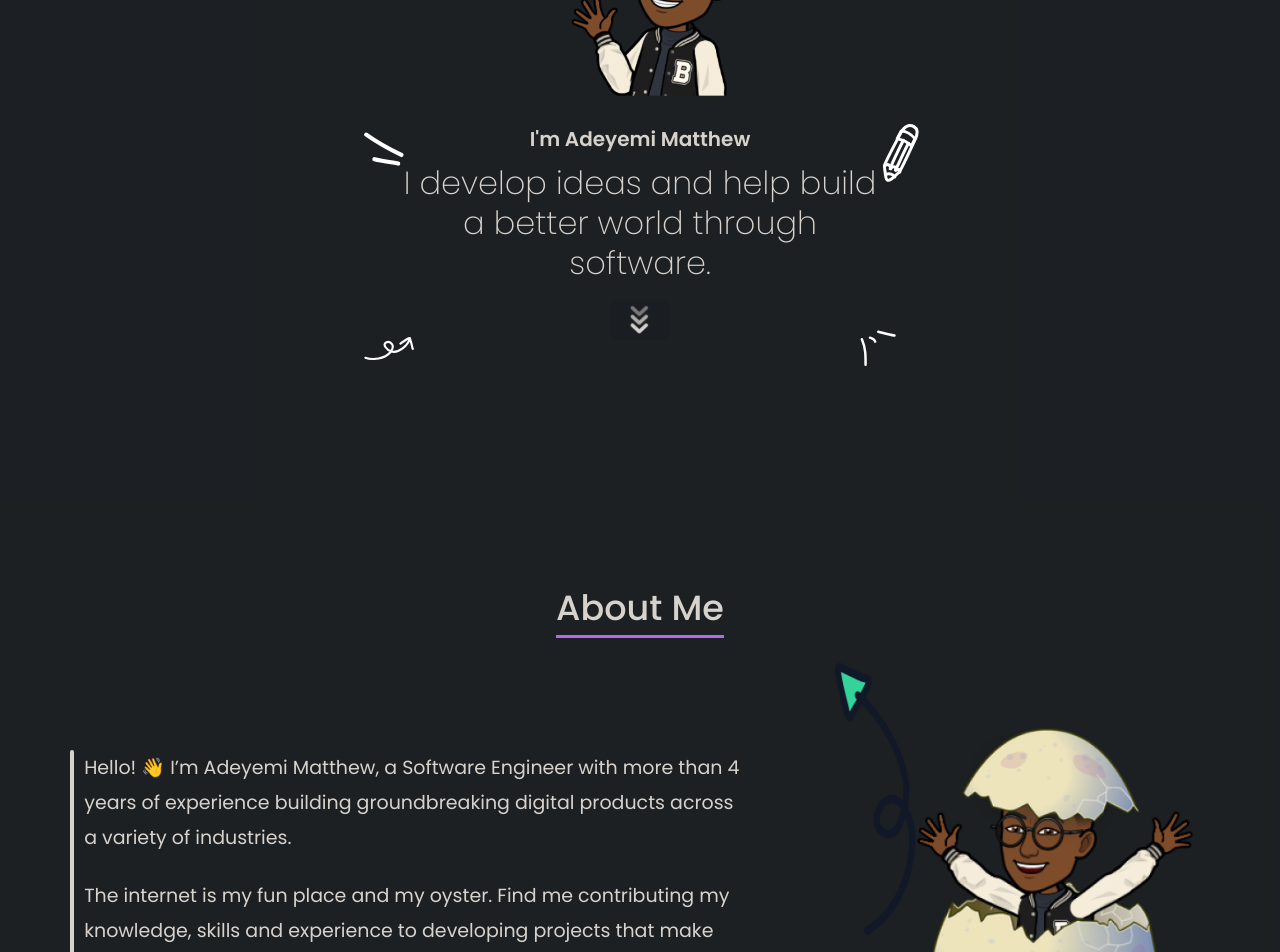
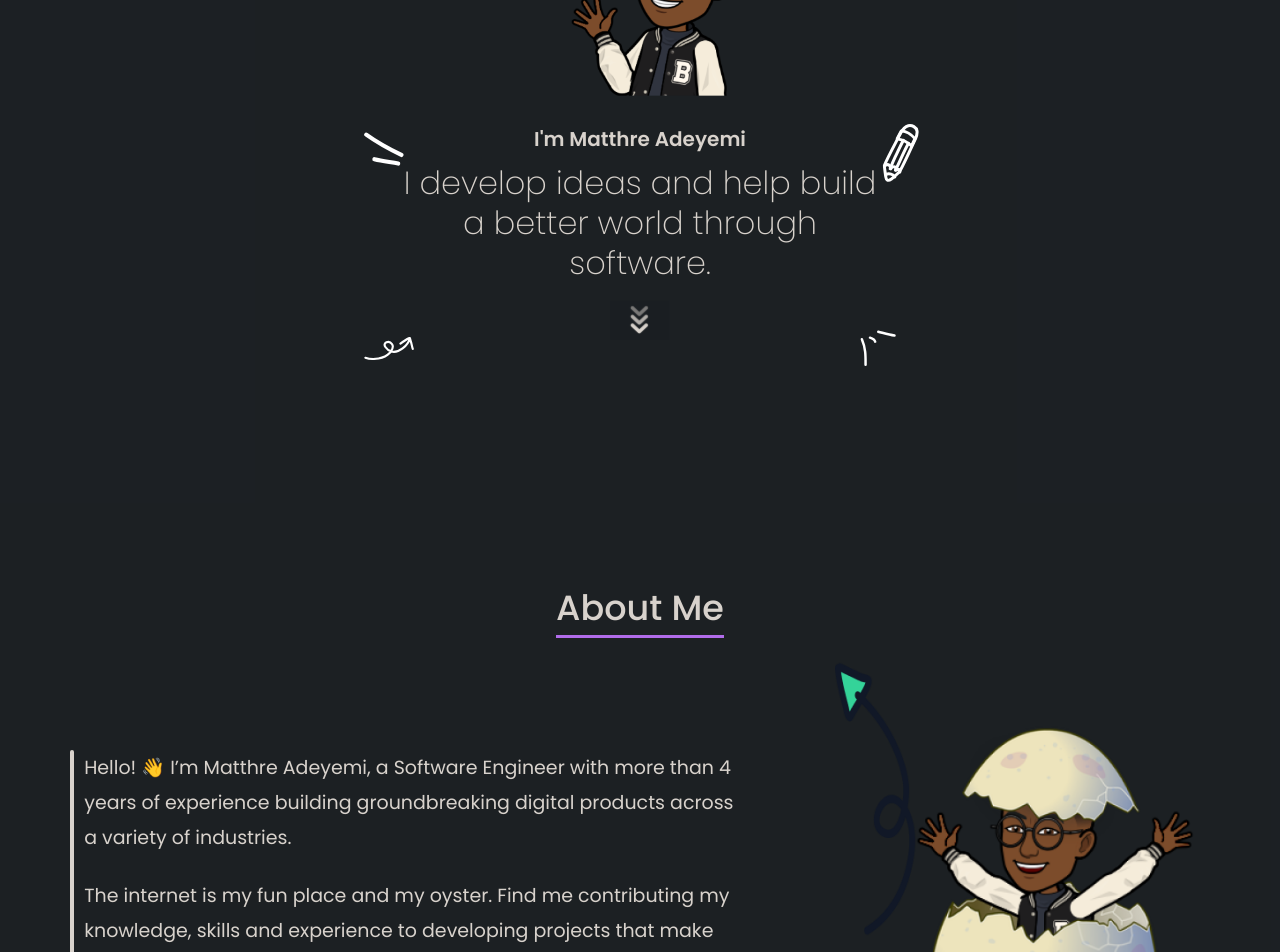
Before and after one commit to Dayvvo/my-portfolio, a Next.js app: page / in a window 1280 px wide. Shown: the part 260-1212 px from the top of the page. Built offline with nearby package versions, Linux system fonts and the light colour scheme; a web font is replaced by a local one.

Commit message:
edit name

```diff
--- a/src/pages/index.tsx
+++ b/src/pages/index.tsx
@@ -216,7 +216,7 @@ const About =()=>{
             <Box h='100%' w='4px' bg={'var(--col-1)'} fontSize={'1px'} borderRadius='2px' color='transparent' borderX={'px solid var(--col-1)'} >a</Box>
             <Box fontSize={'19px'} lineHeight='35px'>
               <Box>
-                Hello! 👋 I’m Adeyemi Matthew, a Software Engineer with more than 4 years of experience
+                Hello! 👋 I’m Matthre Adeyemi, a Software Engineer with more than 4 years of experience
                 building groundbreaking digital products across a variety of industries.
               </Box>
 
@@ -877,7 +877,7 @@ const Home=({className}:{className:string})=> {
               <Center>
                 <Box>
                   <Center>
-                    <Text as='div' fontWeight={600} fontSize={'20px'} mt='1.4em' >I'm Adeyemi Matthew</Text>
+                    <Text as='div' fontWeight={600} fontSize={'20px'} mt='1.4em' >I'm Matthre Adeyemi</Text>
                   </Center>
 
                   <Box mt='0.6em' position={'relative'} >
```
